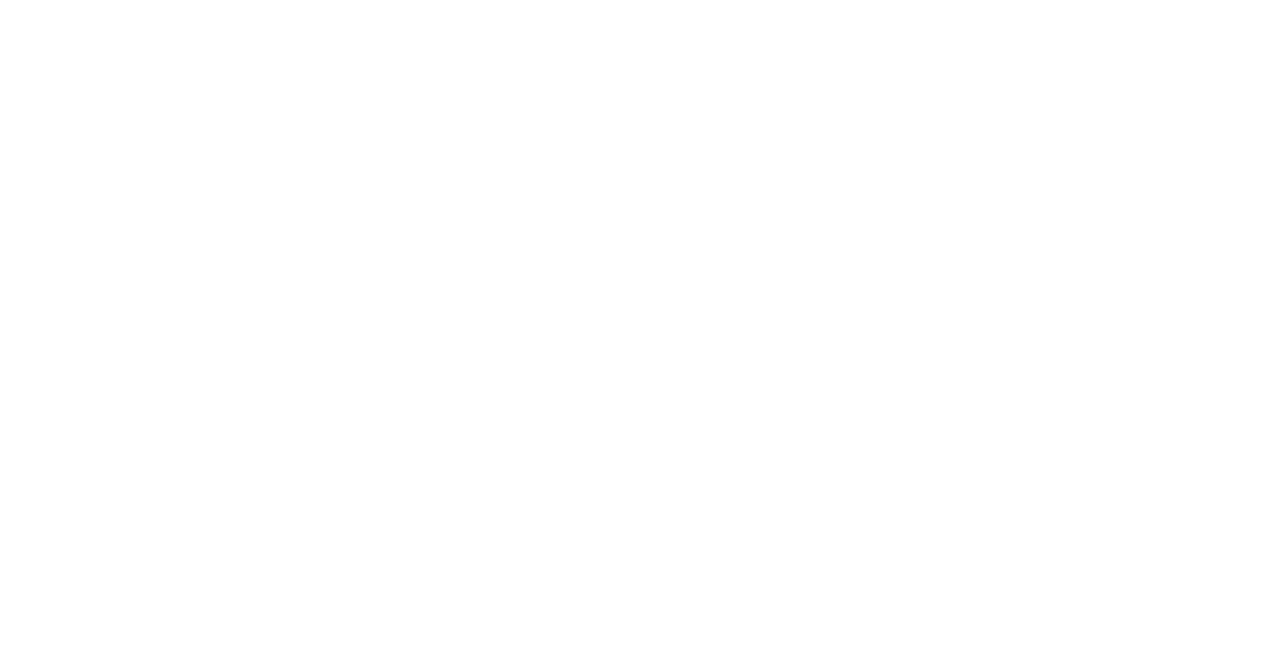
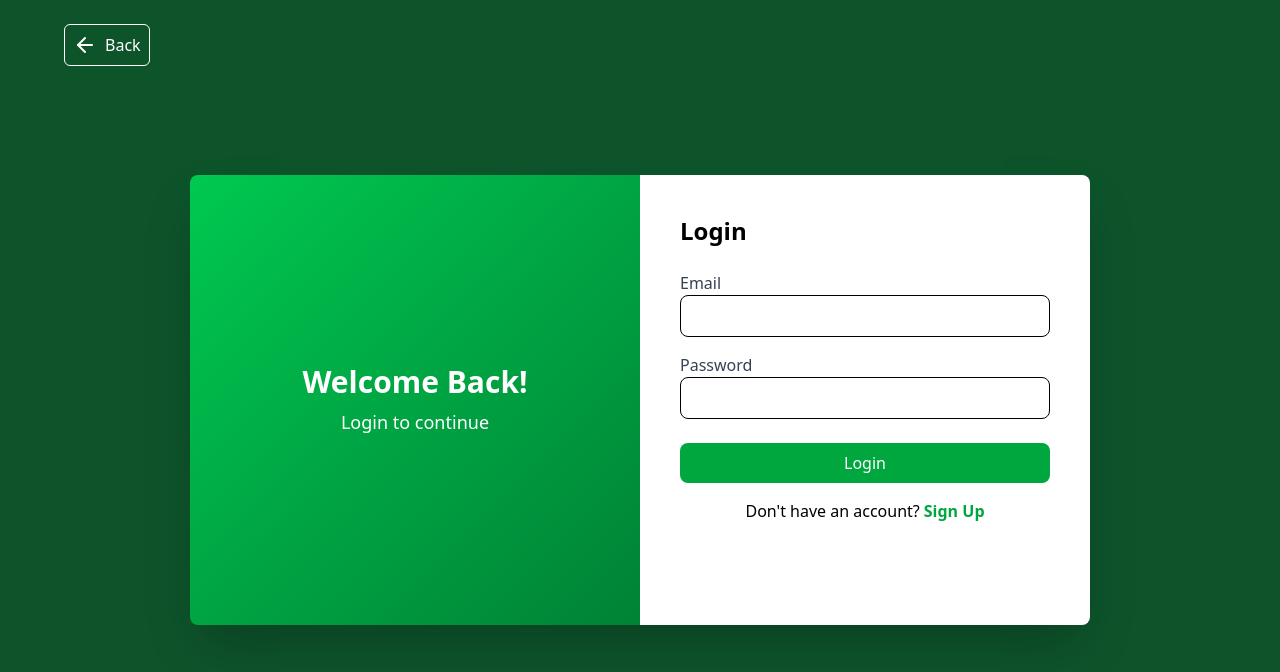
Before and after one commit to adityasriv2317/my-medic, a React (Vite) app: page /auth in a window 1280 px wide. Before the commit this address had no page. Shown: the top 672 px of the page. Built offline with nearby package versions, Linux system fonts and the light colour scheme.

Commit message:
added login page

```diff
--- a/package.json
+++ b/package.json
@@ -10,6 +10,7 @@
     "preview": "vite preview"
   },
   "dependencies": {
+    "@heroicons/react": "^1.0.6",
     "@tailwindcss/vite": "^4.0.11",
     "axios": "^1.8.1",
     "framer-motion": "^12.4.10",
--- a/src/App.jsx
+++ b/src/App.jsx
@@ -2,7 +2,7 @@
 import { BrowserRouter as Router, Route, Routes } from "react-router-dom";
 import { WebProvider } from "./Data/WebContext";
 import Home from "./pages/Home";
-import Login from "./pages/Login";
+import AuthForm from "./pages/AuthForm";
 
 const App = () => {
   return (
@@ -10,7 +10,7 @@
       <Router>
         <Routes>
           <Route path="/" element={<Home />} />
-          <Route path="/login" element={<Login />} />
+          <Route path='/auth' element={<AuthForm />} />
         </Routes>
       </Router>
     </WebProvider>
--- /dev/null
+++ b/src/components/ScrollToTopButton.jsx
@@ -0,0 +1,41 @@
+import React, { useState, useEffect } from "react";
+import { motion } from "framer-motion";
+import { ArrowUpIcon } from "lucide-react";
+
+const ScrollToTopButton = () => {
+  const [isVisible, setIsVisible] = useState(false);
+
+  // Check scroll position
+  useEffect(() => {
+    const handleScroll = () => {
+      if (window.scrollY > 300) {
+        setIsVisible(true);
+      } else {
+        setIsVisible(false);
+      }
+    };
+
+    window.addEventListener("scroll", handleScroll);
+    return () => window.removeEventListener("scroll", handleScroll);
+  }, []);
+
+  // Scroll to top function
+  const scrollToTop = () => {
+    window.scrollTo({ top: 0, behavior: "smooth" });
+  };
+
+  return (
+    <motion.button
+      onClick={scrollToTop}
+      className={`fixed bottom-5 right-5 bg-green-500 text-white p-3 rounded-full shadow-lg transition-all ${
+        isVisible ? "opacity-100" : "opacity-0 pointer-events-none"
+      }`}
+      whileHover={{ scale: 1.1 }}
+      whileTap={{ scale: 0.9 }}
+    >
+      <ArrowUpIcon className="h-6 w-6" />
+    </motion.button>
+  );
+};
+
+export default ScrollToTopButton;
--- /dev/null
+++ b/src/pages/AuthForm.jsx
@@ -0,0 +1,66 @@
+import React, { useState } from "react";
+import { Link } from "react-router-dom";
+import { motion } from "framer-motion";
+import { ArrowLeft } from "lucide-react";
+
+const AuthPage = () => {
+  const [isLogin, setIsLogin] = useState(true);
+
+  return (
+    <div className="relative flex justify-center items-center min-h-screen bg-green-900">
+      {/* Back Button */}
+      <Link to="/" className="absolute top-6 left-16 bg-green-900 rounded-md border p-2 text-white flex items-center space-x-2 hover:opacity-80 transition">
+        <ArrowLeft size={24} />
+        <span>Back</span>
+      </Link>
+
+      <motion.div
+        initial={{ opacity: 0, scale: 0.9 }}
+        animate={{ opacity: 1, scale: 1 }}
+        transition={{ duration: 0.5 }}
+        className="flex w-[900px] h-[450px] shadow-2xl rounded-lg overflow-hidden"
+      >
+        {/* Left Side (Image & Text) */}
+        <div className="w-1/2 bg-gradient-to-br from-green-500 to-green-700 text-white flex flex-col justify-center items-center p-10">
+          <h2 className="text-3xl font-bold mb-2">{isLogin ? "Welcome Back!" : "Join Us Today!"}</h2>
+          <p className="text-lg">{isLogin ? "Login to continue" : "Sign up and get started"}</p>
+        </div>
+
+        {/* Right Side (Auth Form) */}
+        <div className="w-1/2 bg-white p-10">
+          <h2 className="text-2xl font-bold mb-6">{isLogin ? "Login" : "Sign Up"}</h2>
+          <form>
+            {!isLogin && (
+              <div className="mb-4">
+                <label className="block text-gray-700">Name</label>
+                <input type="text" className="w-full px-4 py-2 border rounded-lg" required />
+              </div>
+            )}
+            <div className="mb-4">
+              <label className="block text-gray-700">Email</label>
+              <input type="email" className="w-full px-4 py-2 border rounded-lg" required />
+            </div>
+            <div className="mb-6">
+              <label className="block text-gray-700">Password</label>
+              <input type="password" className="w-full px-4 py-2 border rounded-lg" required />
+            </div>
+            <button className="w-full bg-green-600 text-white py-2 rounded-lg hover:bg-green-700 transition">
+              {isLogin ? "Login" : "Sign Up"}
+            </button>
+          </form>
+          <p className="mt-4 text-center">
+            {isLogin ? "Don't have an account?" : "Already have an account?"}
+            <button
+              className="text-green-600 font-bold ml-1 hover:underline"
+              onClick={() => setIsLogin(!isLogin)}
+            >
+              {isLogin ? "Sign Up" : "Login"}
+            </button>
+          </p>
+        </div>
+      </motion.div>
+    </div>
+  );
+};
+
+export default AuthPage;
--- a/src/pages/Home.jsx
+++ b/src/pages/Home.jsx
@@ -2,6 +2,9 @@
 import { Link } from "react-router-dom";
 import { motion } from "framer-motion";
 import Navbar from "../components/Navbar";
+
+import hero from "../assets/hero.jpg";
+import ScrollToTopButton from "../components/ScrollToTopButton";
 
 const Home = () => {
   useEffect(() => {
@@ -9,20 +12,25 @@
   }, []);
 
   return (
-    <section className="min-h-screen flex items-center justify-center px-10">
+    <section className="relative min-h-screen">
+      {/* Navbar */}
       <Navbar />
-      <div className="container mx-auto flex flex-col md:flex-row items-center justify-between space-y-10 md:space-y-0">
-        {/* Left Side - Text Content */}
+
+      {/* Main Hero Section */}
+      <div className="relative w-full h-screen flex">
+        {/* Left Side - Content with Overlay */}
+        <div className="absolute inset-0 bg-gradient-to-r from-black/60 to-transparent z-10"></div>
+        <div className="absolute inset-0 flex items-center justify-center px-10 md:px-20 z-20">
           <motion.div
-          className="text-center md:text-left max-w-lg"
+            className="text-white max-w-lg"
             initial={{ opacity: 0, x: -50 }}
             animate={{ opacity: 1, x: 0 }}
             transition={{ duration: 0.7, ease: "easeOut" }}
           >
-          <h1 className="text-4xl md:text-5xl font-bold text-green-700 leading-tight">
-            Your Health, <span className="text-gray-800">Our Priority</span>
+            <h1 className="text-4xl md:text-6xl font-bold [text-shadow:0px_0px_2px_black] leading-tight">
+              Your Health, <span className="text-green-400">Our Priority</span>
             </h1>
-          <p className="mt-4 text-lg text-gray-600">
+            <p className="mt-4 text-lg text-gray-100 [text-shadow:0px_0px_2px_black]">
               Get expert medical recommendations and instant checkups at your
               fingertips.
             </p>
@@ -32,7 +40,7 @@
               <motion.button
                 whileHover={{ scale: 1.05 }}
                 whileTap={{ scale: 0.95 }}
-              className="bg-green-600 text-white px-6 py-3 rounded-lg shadow-md transition hover:bg-green-700"
+                className="bg-green-700 text-white px-6 py-3 rounded-lg shadow-lg transition hover:bg-green-600"
               >
                 <Link to="/instant-checkup">Get Instant Checkup</Link>
               </motion.button>
@@ -40,24 +48,26 @@
               <motion.button
                 whileHover={{ scale: 1.05 }}
                 whileTap={{ scale: 0.95 }}
-              className="bg-gray-800 text-white px-6 py-3 rounded-lg shadow-md transition hover:bg-gray-900"
+                className="bg-gray-900 text-white px-6 py-3 rounded-lg shadow-lg transition hover:bg-gray-800"
               >
                 <Link to="/video-call">Book a Video Call</Link>
               </motion.button>
             </div>
           </motion.div>
+        </div>
 
-        {/* Right Side - Image Placeholder */}
-        <motion.div
-          className="w-full md:w-1/2 h-72 bg-gray-200 rounded-lg flex items-center justify-center"
+        {/* Right Side - Image */}
+        <motion.img
+          src={hero}
+          alt="Medical Consultation"
+          className="w-full h-screen object-cover"
           initial={{ opacity: 0, x: 50 }}
           animate={{ opacity: 1, x: 0 }}
           transition={{ duration: 0.7, ease: "easeOut", delay: 0.2 }}
-        >
-          {/* Replace this div with your image */}
-          <p className="text-gray-500">[ Image Placeholder ]</p>
-        </motion.div>
+        />
       </div>
+
+      <ScrollToTopButton />
     </section>
   );
 };
--- a/src/pages/Login.jsx
+++ /dev/null
@@ -1,9 +0,0 @@
-import React from 'react'
-
-const Login = () => {
-  return (
-    <div>Login</div>
-  )
-}
-
-export default Login
```
Also changed, not shown: src/components/Navbar.jsx (+41 -22 lines), 2 other files (tests, documents, lock files or other folders). Lines whose indentation alone changed are shown as unchanged.
